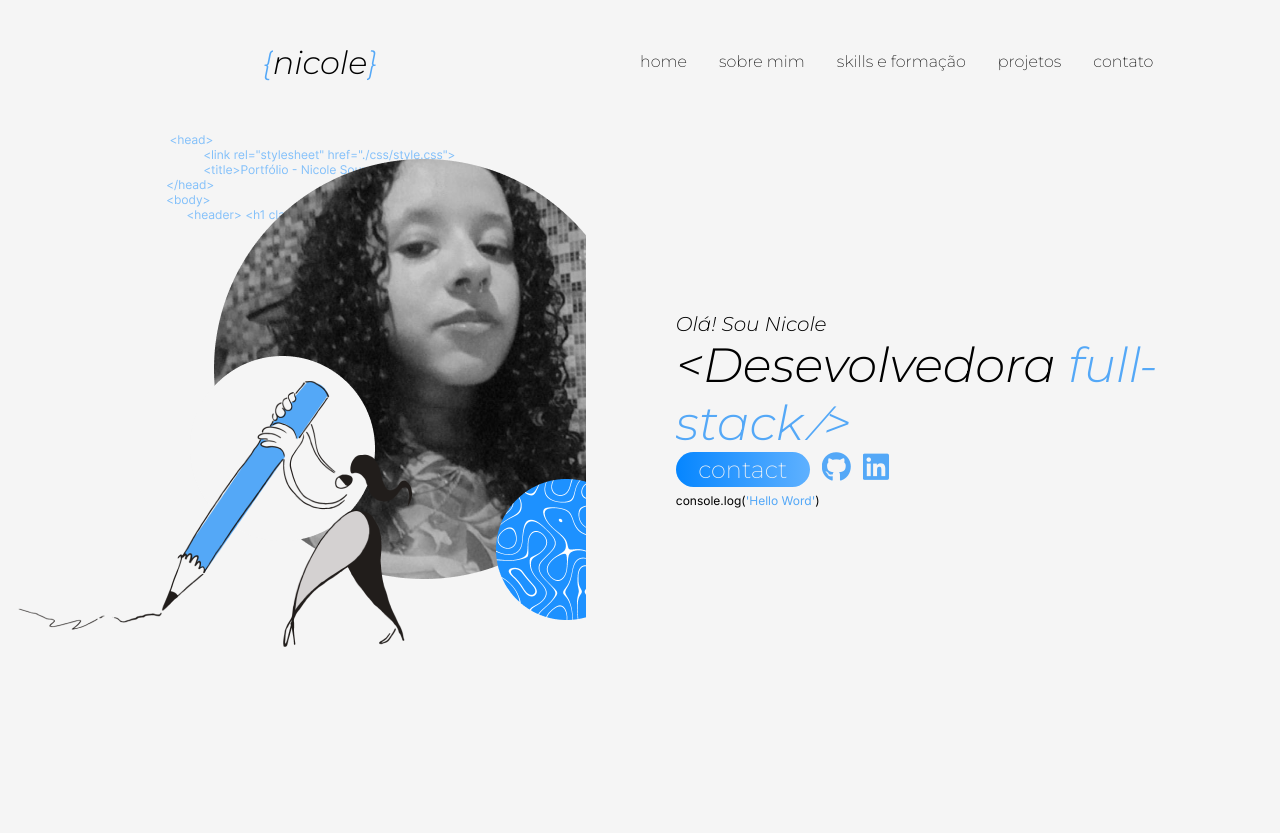
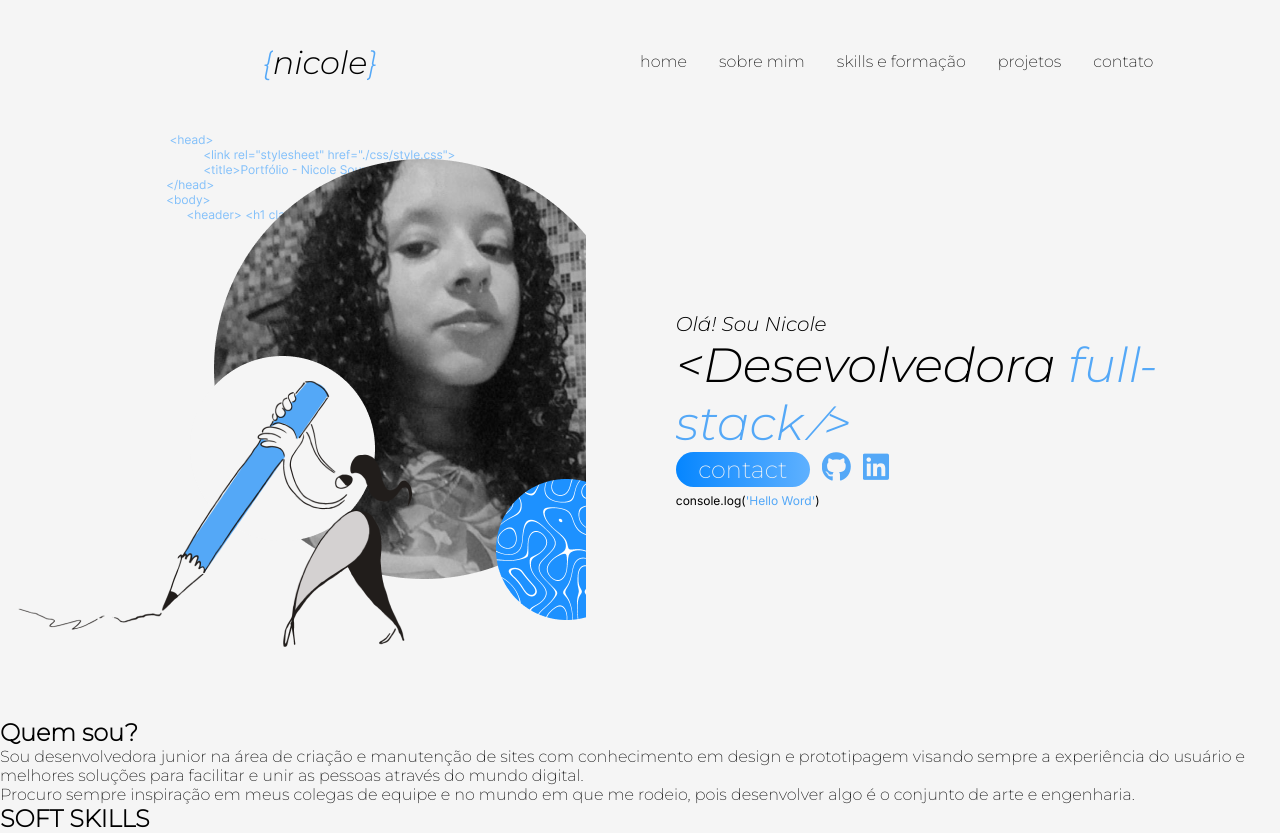
Before and after one commit to nicanico/personal-portfolio, a React (Create React App) app: page / in a window 1280 px wide. Before the commit the page ends 800 px from the top, so only its background shows below. Built offline with nearby package versions, Linux system fonts and the light colour scheme.

Commit message:
update 25/02 - informações about-me

```diff
--- a/src/App.js
+++ b/src/App.js
@@ -2,12 +2,14 @@
 import './App.css';
 import Header from './components/header/header';
 import Home from './components/home/home';
+import About from './components/about-me/about'
 
 function App() {
   return (
     <div className="App">
       <Header />
       <Home />
+      <About />
     </div>
   );
 }
--- a/src/components/about-me/about.jsx
+++ b/src/components/about-me/about.jsx
@@ -0,0 +1,33 @@
+import React from "react";
+import './about.css'
+
+const About = () => {
+    return(
+        <div className="about">
+            {/* left side */}
+            <div className="sobre">
+                <h2 className="titulo">Quem sou?</h2>
+                <div className="linha"></div>
+                <p className="sobre-mim">
+                    Sou desenvolvedora junior na área de criação e manutenção
+                    de sites com conhecimento em design e prototipagem visando sempre a experiência do
+                    usuário e melhores soluções para facilitar e unir as pessoas através do mundo digital.
+                </p>
+                <p>
+                    Procuro sempre inspiração em meus colegas de equipe e no mundo em que me rodeio,
+                    pois desenvolver algo é o <span className="frase">conjunto de arte e engenharia</span>.
+                </p>
+            </div>
+
+            {/* right side */}
+            <div className="soft-skills">
+                <h2 className="titulo-soft">SOFT SKILLS</h2>
+                <div className="icons">
+
+                </div>
+            </div>
+        </div>
+    )
+}
+
+export default About
--- a/src/index.js
+++ b/src/index.js
@@ -3,7 +3,6 @@ import ReactDOM from 'react-dom/client';
 import './index.css';
 import App from './App';
 
-
 const root = ReactDOM.createRoot(document.getElementById('root'));
 root.render(
   <App />
```
